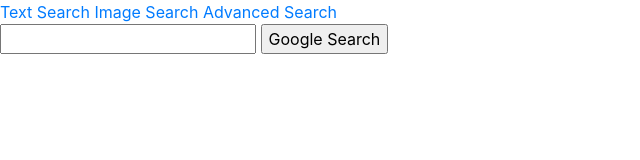
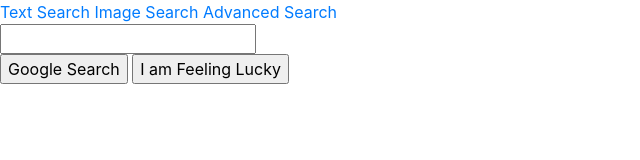
Before and after one commit to adunlop1234/search, a plain HTML site: page index.html in a window 1280 px wide. Shown: the whole page, without its empty margins (0-640 px from the left). Drawn offline with nearby package versions, Linux system fonts and the light colour scheme.

Commit message:
Added I am feeling lucky button to basic search.

```diff
--- a/index.html
+++ b/index.html
@@ -15,8 +15,11 @@
             Advanced Search
         </a>
         <form action="https://google.com/search">
-            <input type="text" name="q">
-            <input type="submit" value="Google Search">
+            <input type="text" name="q" class="box">
+            <div>
+                <input type="submit" name="btnK" value="Google Search" class="button">
+                <input type="submit" name="btnI" value="I am Feeling Lucky" class="button">
+            </div>
         </form>
     </body>
 </html>
```
